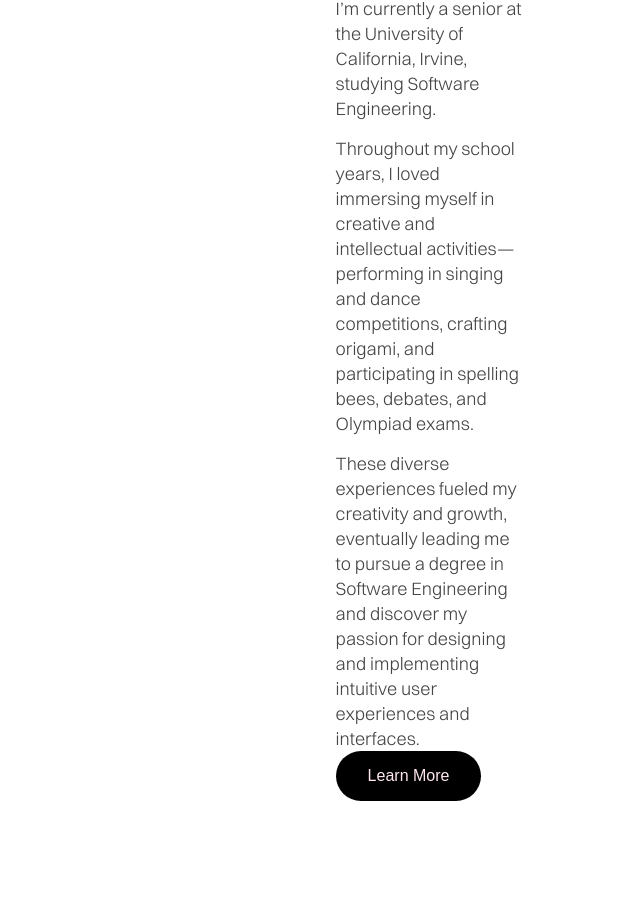
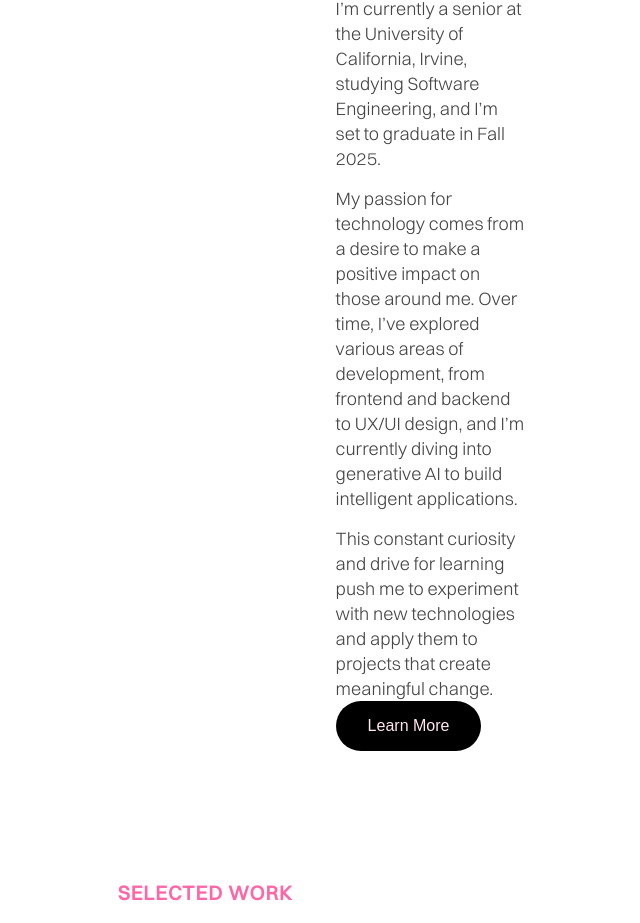
Before and after one commit to kavyaa-p/portfolio, a React (Vite) app: page / in a window 1280 px wide. Shown: the part 1256-2179 px from the top of the page, without its empty margins (435-1075 px from the left). Built offline with nearby package versions, Linux system fonts and the light colour scheme.

Commit message:
updated about me section in home page

```diff
--- a/src/pages/Home.jsx
+++ b/src/pages/Home.jsx
@@ -58,15 +58,14 @@ const Home = () => {
                     </div>
                     <div className='about-description'>
                         <p>
-                            I’m currently a senior at the University of California, Irvine, studying Software Engineering.
+                            I’m currently a senior at the University of California, Irvine, studying Software Engineering, and I’m set to graduate in Fall 2025.
                         </p>
                         <p>
-                            Throughout my school years, I loved immersing myself in creative and intellectual activities—performing
-                            in singing and dance competitions, crafting origami, and participating in spelling bees, debates, and Olympiad exams.
+                            My passion for technology comes from a desire to make a positive impact on those around me. Over time, I’ve explored various areas of development,
+                            from frontend and backend to UX/UI design, and I’m currently diving into generative AI to build intelligent applications.
                         </p>
                         <p>
-                            These diverse experiences fueled my creativity and growth, eventually leading me to pursue a degree in Software Engineering
-                            and discover my passion for designing and implementing intuitive user experiences and interfaces.
+                            This constant curiosity and drive for learning push me to experiment with new technologies and apply them to projects that create meaningful change.
                         </p>
                     </div>
                     <NavButton to="/about">Learn More</NavButton>
```
